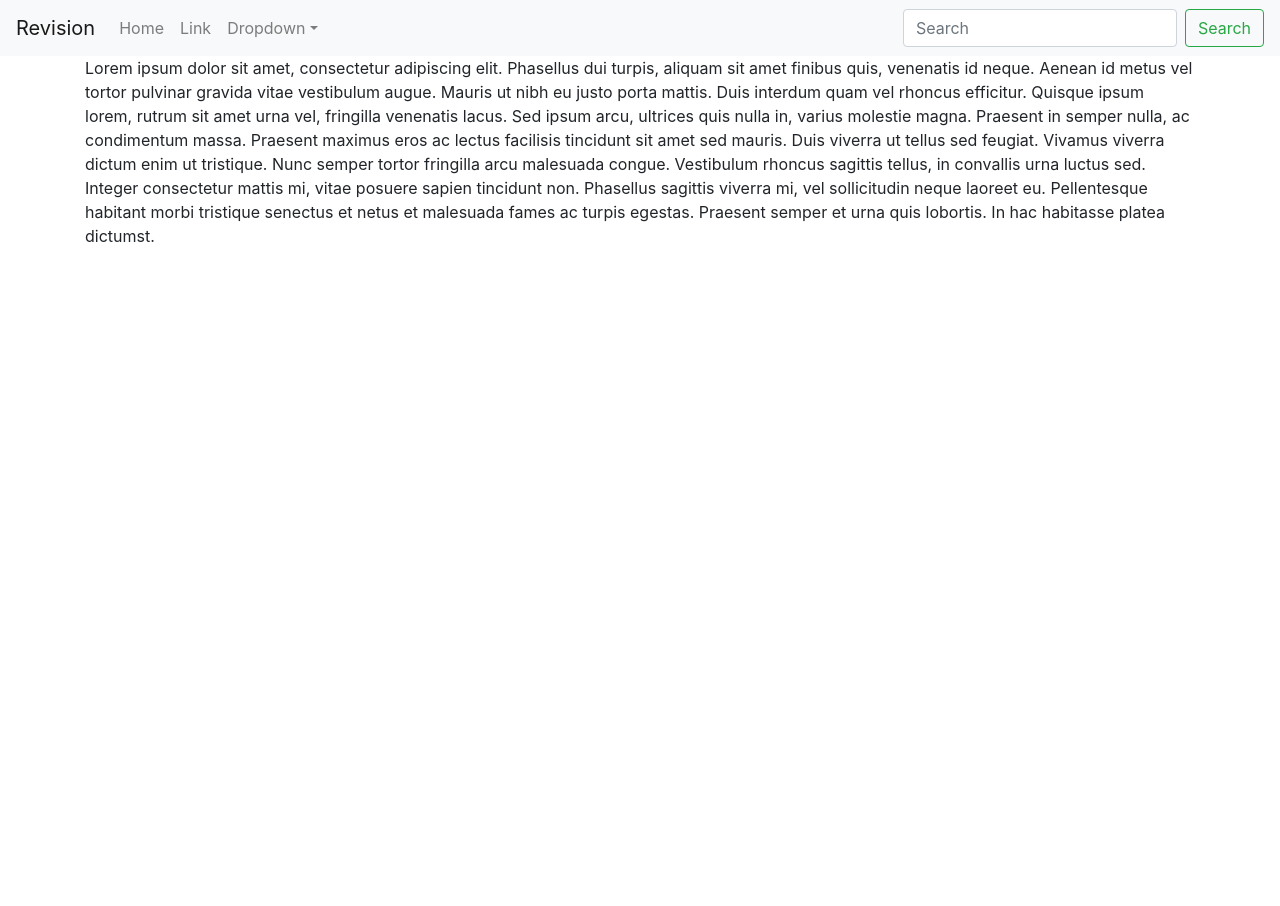
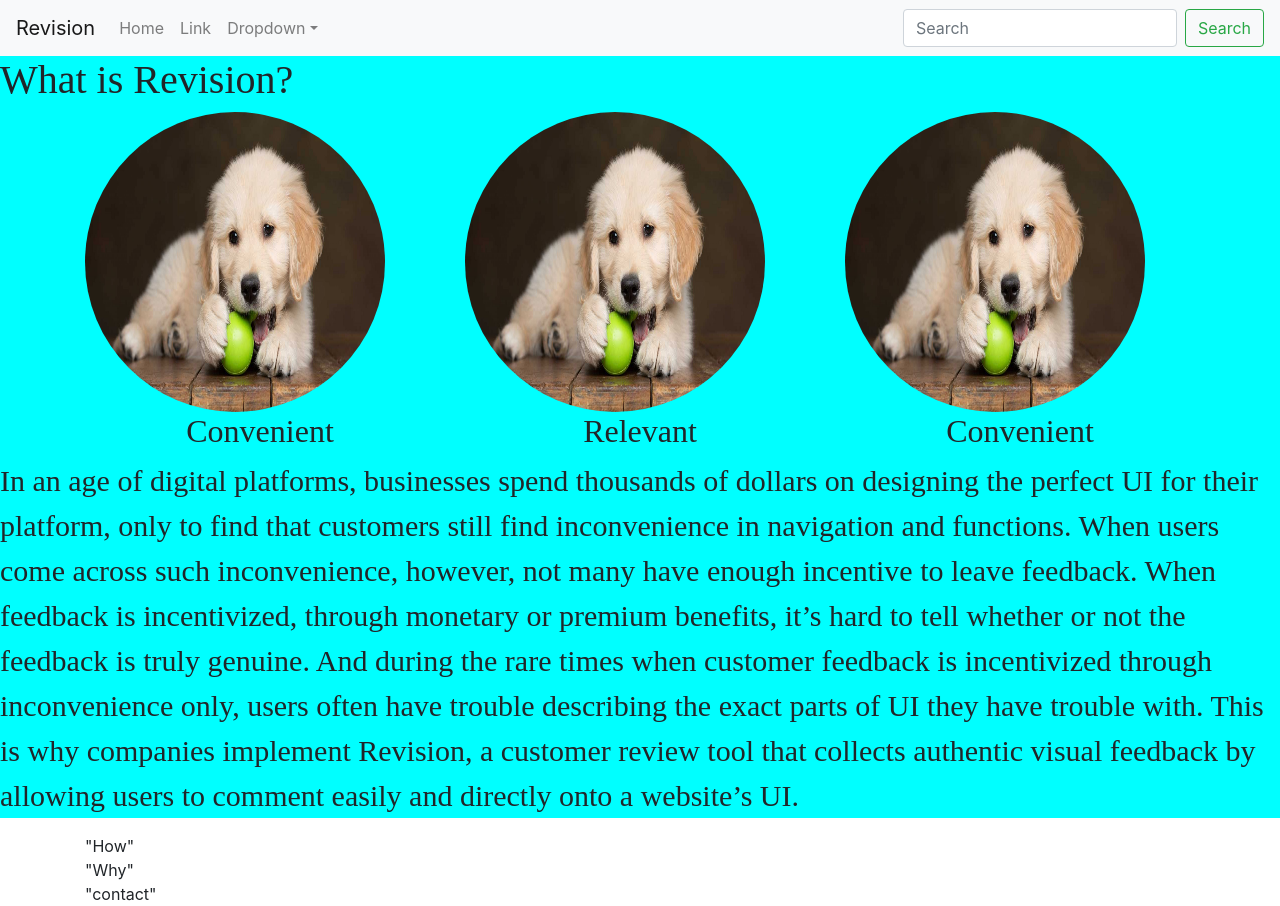
Before and after one commit to luke-swallow/landingpage, a React (Create React App) app in the folder my-react-app/: page / in a window 1280 px wide. Before the commit the page ends 800 px from the top, so only its background shows below. Built offline with nearby package versions, Linux system fonts and the light colour scheme.

Commit message:
some progress on the website

```diff
--- a/my-react-app/src/App.css
+++ b/my-react-app/src/App.css
@@ -23,6 +23,25 @@
   font-size: calc(10px + 2vmin);
   color: white;
 }
+.whatContainer {
+  background-color: aqua;
+}
+
+h1{
+  font-family: Comfortaa;
+  font-style: normal;
+  font-weight: bold;
+  font-size: 40px;
+}
+h2{
+  font-family: Comfortaa;
+  text-align: center;
+}
+p{
+  font-family: Comfortaa;
+  font-style: normal;
+  font-size: 30px;
+}
 
 .App-link {
   color: #61dafb;
--- a/my-react-app/src/App.js
+++ b/my-react-app/src/App.js
@@ -1,14 +1,20 @@
 import React from 'react';
 import logo from './logo.svg';
 import './App.css';
-import {NavbarComponent} from './components/Navbar';
-import {SectionComponent} from './components/Section';
+import NavbarComponent from './components/Navbar';
+import What from './components/What';
+import Contact from './components/Contact';
+import Why from './components/Why';
+import How from './components/How';
 
 function App() {
   return (
     <div>
       <NavbarComponent/>
-      <SectionComponent/>
+      <What/>
+      <How/>
+      <Why/>
+      <Contact/>
     </div>
   );
 }
--- /dev/null
+++ b/my-react-app/src/components/Contact.js
@@ -0,0 +1,11 @@
+import React from 'react';
+
+function Contact() {
+    return (
+        <div className="container">
+           "contact"
+        </div>
+    );
+}
+
+export default Contact
--- /dev/null
+++ b/my-react-app/src/components/How.js
@@ -0,0 +1,11 @@
+import React from 'react';
+
+function How() {
+    return (
+        <div className="container">
+           "How"
+        </div>
+    );
+}
+
+export default How
--- a/my-react-app/src/components/Navbar.js
+++ b/my-react-app/src/components/Navbar.js
@@ -1,7 +1,7 @@
 import React from 'react';
 import {Navbar, Nav, NavDropdown, Form, FormControl, Button} from 'react-bootstrap';
 
-export function NavbarComponent() {
+function NavbarComponent() {
     return (
         <Navbar bg="light" expand="lg">
         <Navbar.Brand href="#home">Revision</Navbar.Brand>
@@ -26,3 +26,5 @@ export function NavbarComponent() {
         </Navbar>
     );
 }
+
+export default NavbarComponent
--- a/my-react-app/src/components/Section.js
+++ /dev/null
@@ -1,9 +0,0 @@
-import React from 'react';
-
-export function SectionComponent() {
-    return (
-        <div className="container">
-            Lorem ipsum dolor sit amet, consectetur adipiscing elit. Phasellus dui turpis, aliquam sit amet finibus quis, venenatis id neque. Aenean id metus vel tortor pulvinar gravida vitae vestibulum augue. Mauris ut nibh eu justo porta mattis. Duis interdum quam vel rhoncus efficitur. Quisque ipsum lorem, rutrum sit amet urna vel, fringilla venenatis lacus. Sed ipsum arcu, ultrices quis nulla in, varius molestie magna. Praesent in semper nulla, ac condimentum massa. Praesent maximus eros ac lectus facilisis tincidunt sit amet sed mauris. Duis viverra ut tellus sed feugiat. Vivamus viverra dictum enim ut tristique. Nunc semper tortor fringilla arcu malesuada congue. Vestibulum rhoncus sagittis tellus, in convallis urna luctus sed. Integer consectetur mattis mi, vitae posuere sapien tincidunt non. Phasellus sagittis viverra mi, vel sollicitudin neque laoreet eu. Pellentesque habitant morbi tristique senectus et netus et malesuada fames ac turpis egestas. Praesent semper et urna quis lobortis. In hac habitasse platea dictumst.
-        </div>
-    );
-}
--- /dev/null
+++ b/my-react-app/src/components/What.js
@@ -0,0 +1,56 @@
+import React from 'react';
+import {Image, Row, Container, Col}  from 'react-bootstrap'
+
+
+function What() {
+    return (
+        <div className="whatContainer">
+           <h1>What is Revision?</h1>
+           <Container>
+           <div className = "row">
+                <div className = "col">
+                <Image src={require("../images/puppy.jpg")} width = "300" height= "300" roundedCircle className="puppy" />
+                </div>
+                <div className ="col" >
+                <Image src={require("../images/puppy.jpg")} width = "300" height= "300" roundedCircle className="puppy" />
+                </div>
+                <div className ="col">
+                <Image src={require("../images/puppy.jpg")} width = "300" height= "300" roundedCircle className="puppy" />
+                </div>
+
+            </div>
+           </Container>
+
+
+            <Container>
+
+            <Row>
+            <Col xsPull ={20}>
+                <h2>Convenient</h2>
+                </Col>
+                <Col Pull ={4}>
+                <h2>Relevant</h2>
+                </Col>
+                <Col Pull = {4}>
+                <h2>Convenient</h2>
+                </Col>
+            </Row>
+        </Container>
+
+                <p>
+                In an age of digital platforms, businesses spend thousands of dollars on designing the perfect UI for their platform, only to find that customers still find inconvenience in navigation and functions.
+
+When users come across such inconvenience, however, not many have enough incentive to leave feedback. When feedback is incentivized, through monetary or premium benefits, it’s hard to tell whether or not the feedback is truly genuine.
+
+And during the rare times when customer feedback is incentivized through inconvenience only, users often have trouble describing the exact parts of UI they have trouble with.
+
+This is why companies implement Revision, a customer review tool that collects authentic visual feedback by allowing users to comment easily and directly onto a website’s UI.
+                </p>
+
+
+
+        </div>
+    );
+}
+
+export default What
--- /dev/null
+++ b/my-react-app/src/components/Why.js
@@ -0,0 +1,11 @@
+import React from 'react';
+
+function Why() {
+    return (
+        <div className="container">
+           "Why"
+        </div>
+    );
+}
+
+export default Why
```
Also changed, not shown: my-react-app/src/images/puppy.jpg (added).
